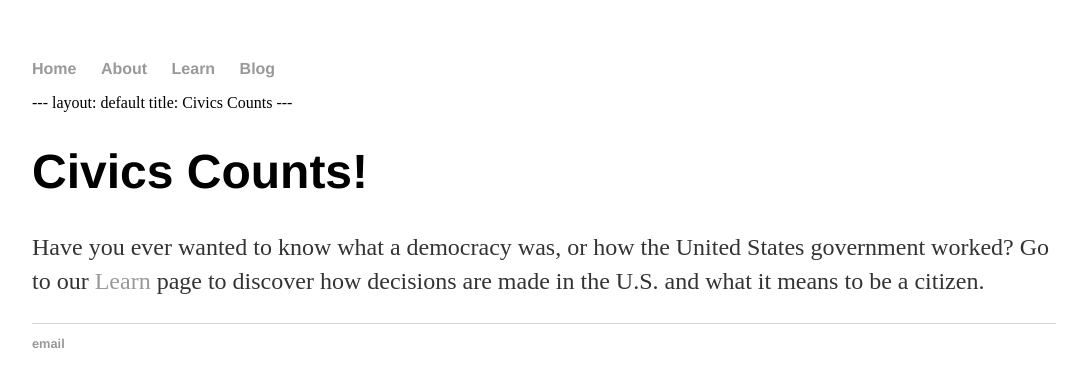
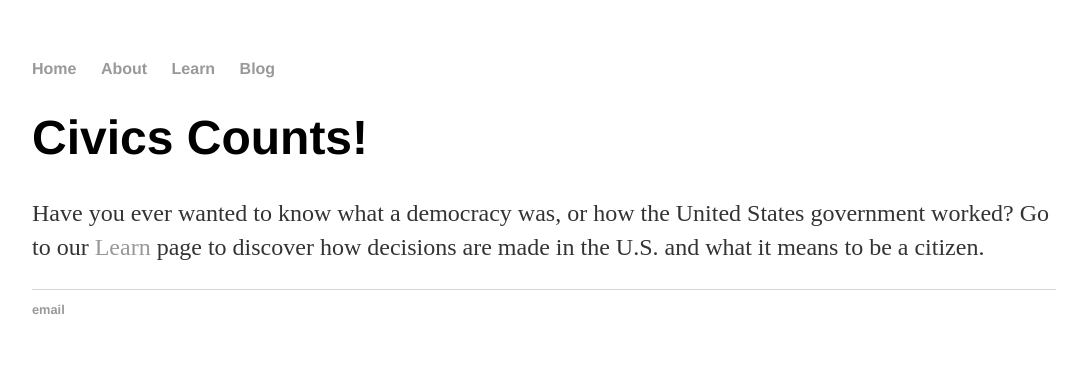
Before and after one commit to brandkim/brandkim.github.io, a Jekyll site: the page built from index.html, in a window 1280 px wide. Shown: the top 387 px of the page, without its empty margins (96-1176 px from the left). Built offline with Jekyll 4.4.1, drawn with Linux system fonts in a browser that asks for light colours.

Commit message:
Update index.html

```diff
--- a/index.html
+++ b/index.html
@@ -1,84 +1,10 @@
-<!DOCTYPE html>
-<html>
-	<head>
-		<link type="text/css" rel="stylesheet" href="/css/main.css" />
-		<!-- Politics Daily -->
-		<title>Civics Counts</title>
-	</head>
-	<body>
-		<!-- ###### 3x3 table of last 9 presidents ######
-		<table>
-	        	<thead>
-	            	<tr>
-	                	<th colspan="3">Modern U.S. Presidents</th>
-	            	</tr>
-	        	</tead>
-	        	<tbody>
-	            	<tr>
-	                	<td><a href="http://www.lbjlibrary.org/"><img src="https://pbs.twimg.com/profile_images/641802778671755264/j_gEivmX.jpg"></a></td>
-	                	<td><a href="http://www.nixonlibrary.gov/"><img src="https://pbs.twimg.com/profile_images/598282348187136001/ZcLrgBrP.jpg"></a></td>
-	                	<td><a href="http://www.fordlibrarymuseum.gov/"><img src="http://static.guim.co.uk/sys-images/Guardian/Pix/pictures/2006/12/27/geraldfordgetrichardellis.jpg"></a></td>
-	            	</tr>
-	            	<tr>
-	                	<td><a href="http://www.jimmycarterlibrary.gov/"><img src="https://pbs.twimg.com/profile_images/2816710612/908809f6e90b2998510cf63f779dbf8d.jpeg"></a></td>
-	                	<td><a href="http://www.reaganfoundation.org/"><img src="https://pbs.twimg.com/profile_images/641268979458150400/isx1XSZ8.jpg"></a></td>
-	                	<td><a href="http://bush41.org/"><img src="https://31.media.tumblr.com/avatar_f587c0aa93d9_128.png"></a></td>
-	            	</tr>
-	            	<tr>
-	                	<td><a href="http://www.clintonlibrary.gov/"><img src="https://pbs.twimg.com/profile_images/593842488642703360/Yq0XZS23.jpg"></a></td>
-	                	<td><a href="https://www.georgewbushlibrary.smu.edu/"><img src="https://pbs.twimg.com/profile_images/586987245527236608/ybGHer6-.jpg"></a></td>
-	                	<td><a href="http://www.barackobamafoundation.org/"><img src="https://piposay.s3.amazonaws.com/pipo/big_69a94771-a0a9-42dd-8f8f-4ec698b4b4da.jpg"></a></td>
-	            	</tr>
-	        	</tbody>
-	    	</table>
-	    	-->
-	    	<!-- #### Politics Daily Thing ####
-		<h1>Politics Daily</h1>
-		<p>An online aggregator of websites on U.S. politics.</p>
-		<h2>News</h2>
-		<ul>
-			<li><a href="www.politico.com">Politico</a></li>
-			<li><a href="www.washingtonpost.com/politics/">Washington Post</a></li>
-			<li><a href="http://www.nytimes.com/pages/politics/index.html">New York Times</a></li>
-		</ul>
-		<h2>Polling and Analysis</h2>
-		<ul>
-			<li><a href="http://www.centerforpolitics.org/crystalball/">Sabato's Crystal Ball</a></li>
-			<li><a href="http://fivethirtyeight.com/politics/">FiveThirtyEight</a></li>
-		</ul>
-		<h2>Raw Sources</h2>
-		<ul>
-			<li><a href="http://www.c-span.org/">C-SPAN</a></li>
-			<li><a href="https://www.congress.gov">Congress.gov</a></li>
-			<li><a href="www.house.gov">House of Representatives</a></li>
-			<li><a href="www.senate.gov">Senate</a></li>
-			<li><a href="www.whitehouse.gov">White House</a></li>
-		</ul>
-		-->
-		<nav>
-			<ul>
-				<li><a href="/">Home</a></li>
-				<li><a href="/about">About</a></li>
-				<li><a href="/learn">Learn</a></li>
-				<li><a href="/blog">Blog</a></li>
-			</ul>
-		</nav>
 ---
 layout: default
 title: Civics Counts
 ---
-		<div class="container">
 <div class="blurb">
 	<h1>Civics Counts!</h1>
 	<p>Have you ever wanted to know what a democracy was, or how the United States government
 	worked? Go to our <a href="/learn">Learn</a> page to discover how decisions are made in
 	the U.S. and what it means to be a citizen.</p>
 </div>
-		</div>
-		<footer>
-			<ul>
-				<li><a href="mailto:civicscounts@gmail.com">email</a></li>
-			</ul>
-		</footer>
-	</body>
-</html>
```
Lines whose indentation alone changed are shown as unchanged.
